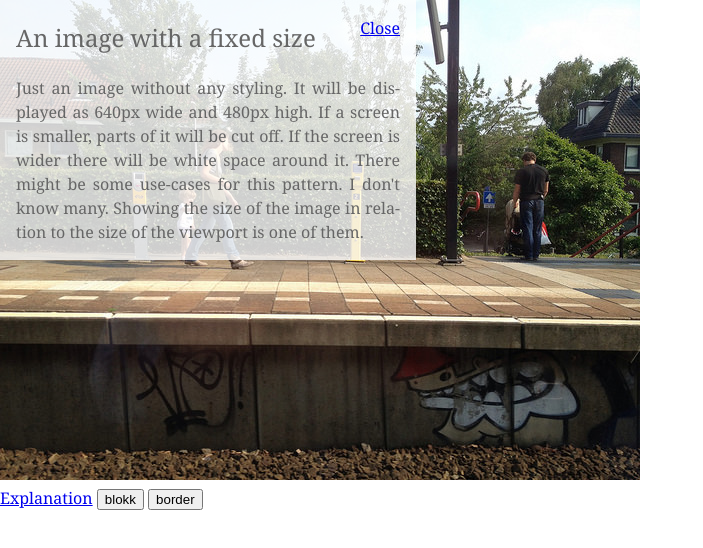
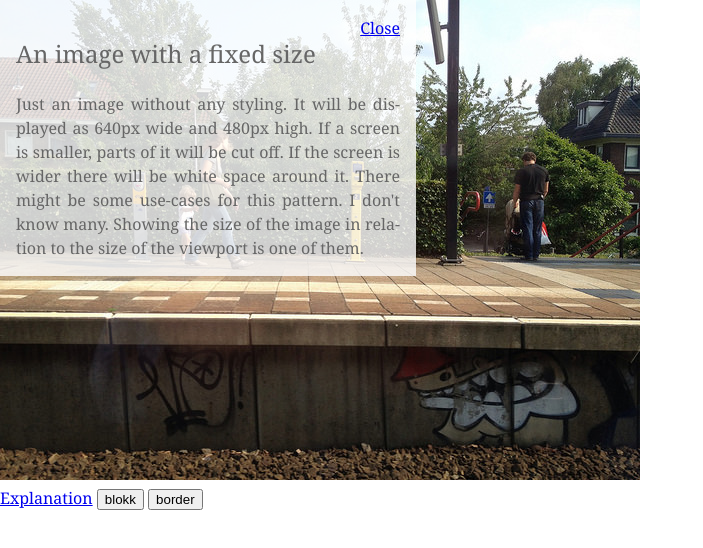
Before and after one commit to vasilisvg/layout-studies, a plain HTML site: page fixed-amount/01-single-item/image/variant-1/index.html in a window 1280 px wide. Both pictures are taken after a click on the link "Explanation". Shown: the whole page, without its empty margins (0-703 px from the left). Drawn offline with Linux system fonts and the light colour scheme.

Commit message:
Changed the padding of the explanation

```diff
--- a/fixed-amount/01-single-item/image/variant-1/css/style.css
+++ b/fixed-amount/01-single-item/image/variant-1/css/style.css
@@ -28,7 +28,7 @@ p {
 	left: 0;
 	background: hsla(0,100%,100%,.8);
 	max-width: 24em;
-	padding: 0 1em;
+	padding: 1em 1em 0;
 }
 [href='#top'] {
 	position: absolute;
--- a/fixed-amount/01-single-item/image/variant-2/css/style.css
+++ b/fixed-amount/01-single-item/image/variant-2/css/style.css
@@ -33,7 +33,7 @@ p {
 	left: 0;
 	background: hsla(0,100%,100%,.8);
 	max-width: 24em;
-	padding: 0 1em;
+	padding: 1em 1em 0;
 }
 [href='#top'] {
 	position: absolute;
```
